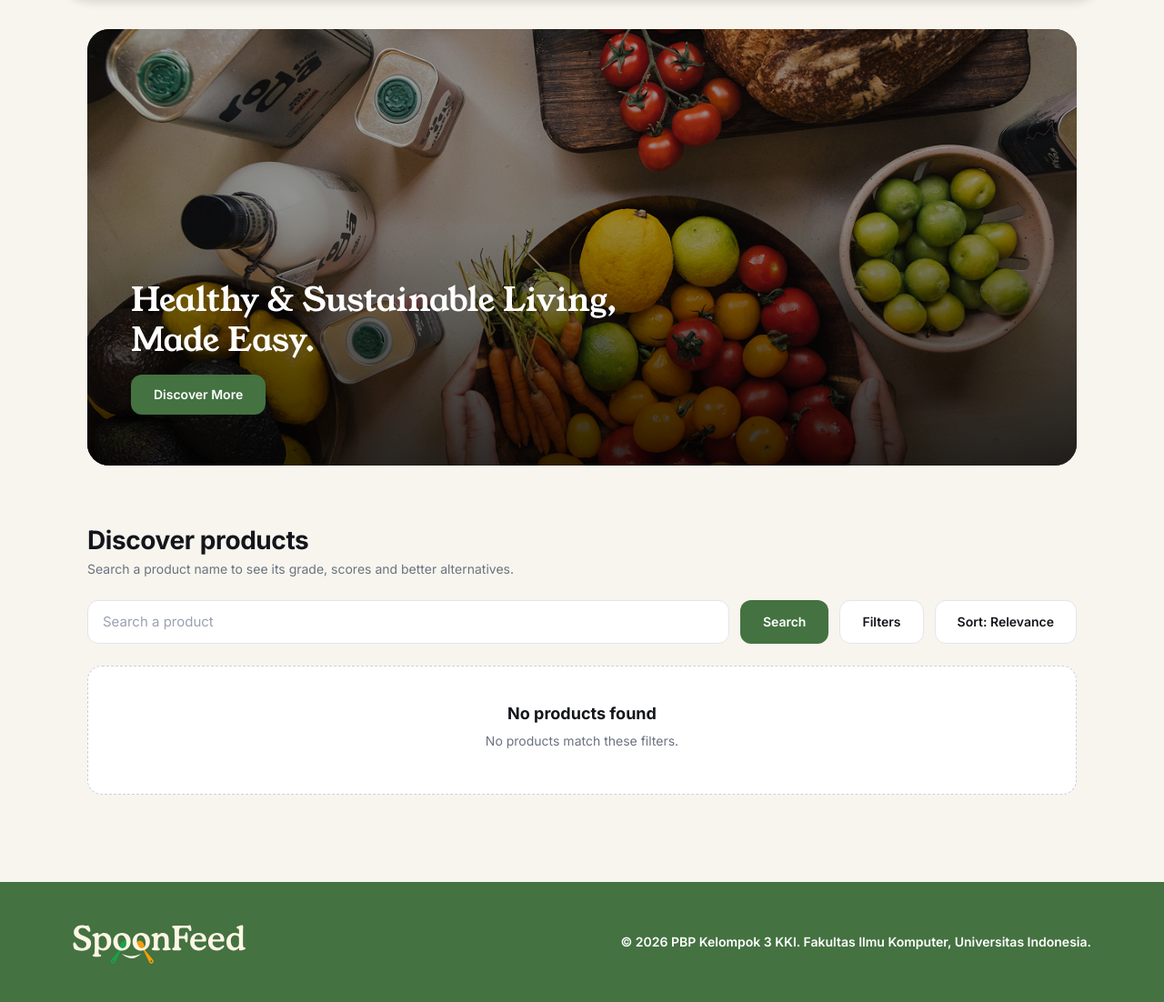
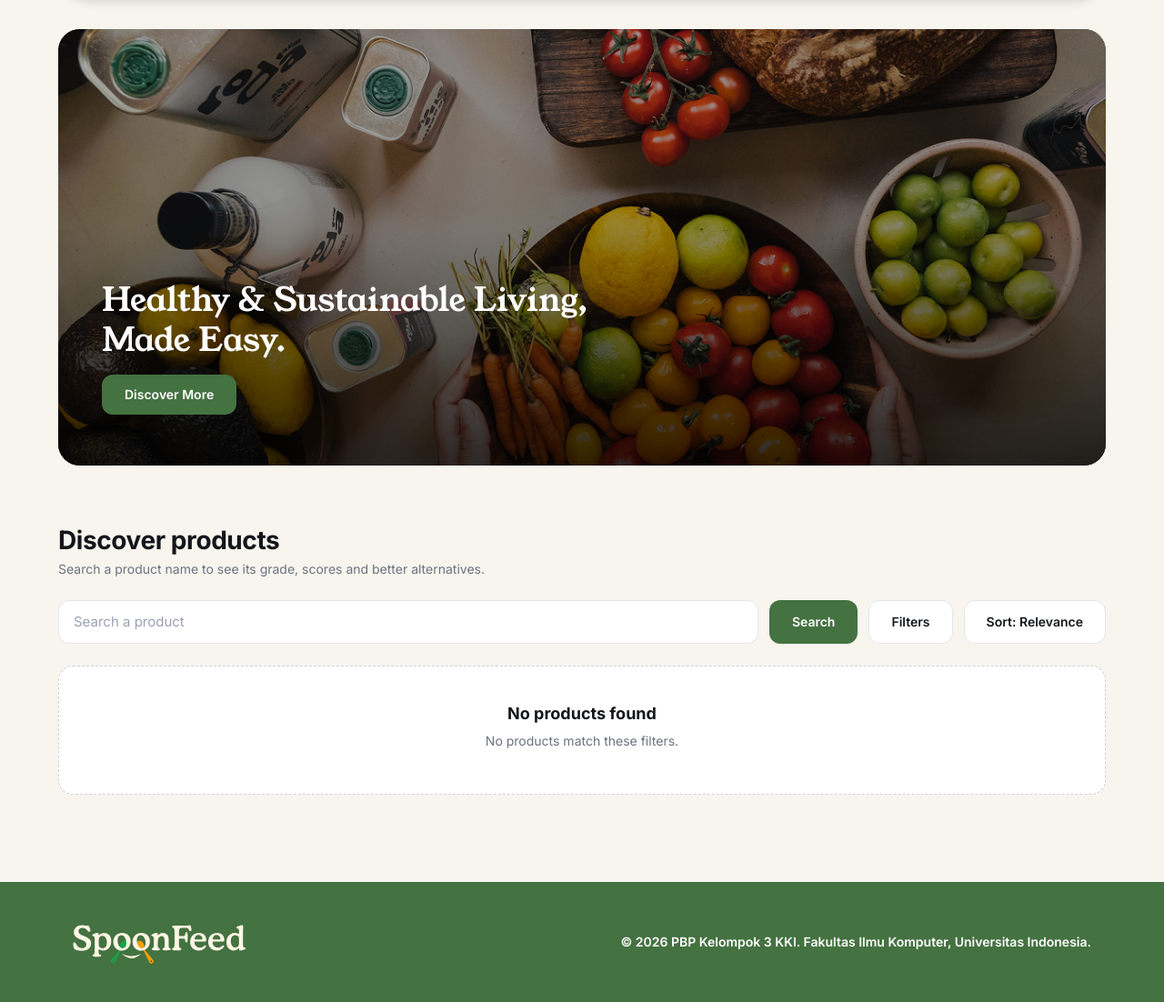
Before and after one commit to pbp-group-kki3/midterm-project, a Django app: page / in a window 1280 px wide. Shown: the part 88-1190 px from the top of the page at 91% size. Run offline with Django 5.2, Linux system fonts and the light colour scheme; data that the repository does not hold is empty; some libraries are stand-ins or nearby versions.

Commit message:
fix(base): line up page content with the navbar

```diff
--- a/templates/base.html
+++ b/templates/base.html
@@ -39,7 +39,8 @@
 <body class="min-h-screen flex flex-col">
     {% include 'header.html' %}
 
-    <main class="flex-1 w-full max-w-6xl mx-auto px-4 sm:px-6 lg:px-8 py-8">
+    {# change: same width and side spacing as the navbar now (16px sides, 1152px max), so every page lines up with it like in the Figma #}
+    <main class="flex-1 w-full max-w-[calc(var(--container-max)_+_var(--space-lg)_*_2)] mx-auto px-[var(--space-lg)] py-8">
         {% block content %}{% endblock %}
     </main>
 
```
